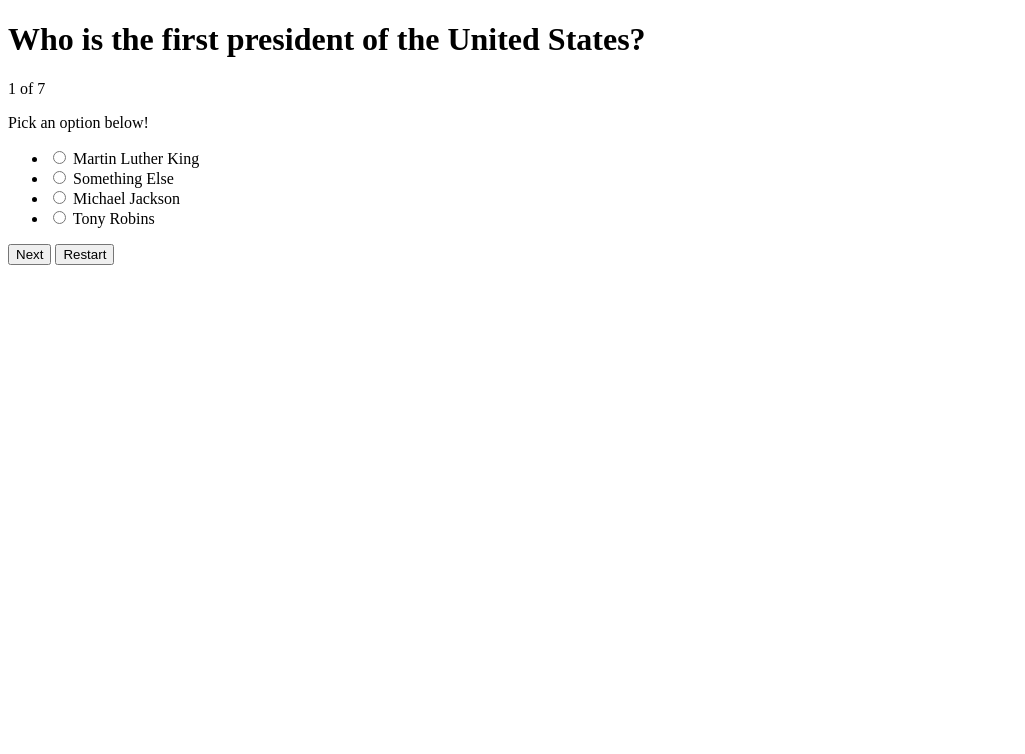
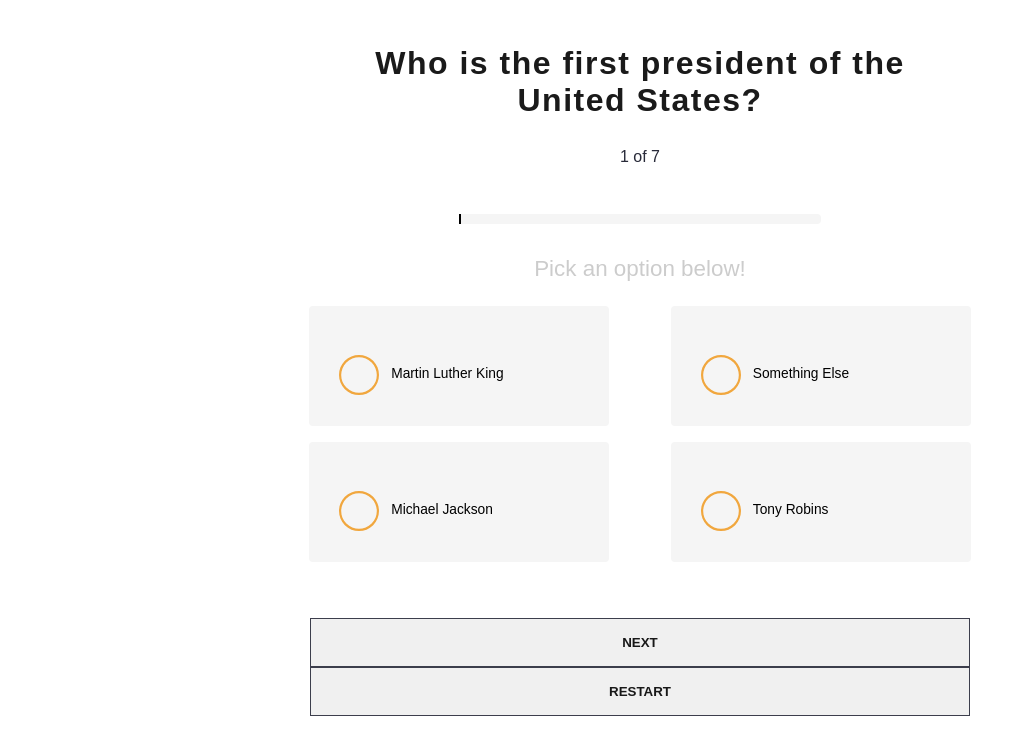
Before and after one commit to arnameti/JJJOOPQuiz, a plain HTML site: page index.html in a window 1280 px wide. Shown: the whole page, without its empty margins (0-1025 px from the left). Drawn offline with Linux system fonts and the light colour scheme; a web font is replaced by a local one.

Commit message:
adding css

```diff
--- a/css/style.css
+++ b/css/style.css
@@ -0,0 +1,144 @@
+@import url("https//fonts.google.apis.com/css?family=Raleway|PT+Serif:700");
+
+:root {
+  --main-font-color: #1a1a1a;
+  --main-bg-color: #white;
+  --main-theme-color: rgb(243, 168, 47);
+  --light-white: #f5f5f5;
+  --light-gray: #ccc;
+  --light-black: #282a39;
+  --font-body-stack: Raleway, Charcoal, sans-serif;
+  --font-heading-stack: "PT Serif", sans-serif;
+
+  --container-width: 768px;
+}
+
+* {
+  padding: 0;
+  margin: 0;
+  box-sizing: border-box;
+}
+
+.container {
+  max-width: var(--container-width);
+  margin-right: auto;
+  margin-left: auto;
+}
+
+.button {
+  padding: 1rem 3.8rem;
+  text-transform: uppercase;
+  border: 1px solid #eee;
+  outline: 0;
+  opacity: 0.9;
+  font-weight: bold;
+  transition: 0.3s all ease;
+}
+
+.button:hover {
+  opacity: 1;
+  background-color: var(--light-black);
+  color: white;
+}
+
+.button.button--bordered {
+  border: 1px solid var(--light-black);
+}
+
+.jabquiz {
+  padding: 2rem 1.4rem;
+}
+
+.jabquiz__question-box {
+  text-align: center;
+}
+
+.jabquiz__question {
+  font-family: var(--font-heading-stack);
+  font-weight: bold;
+  letter-spacing: 1.5px;
+  padding: 0.8rem 4rem;
+  color: var(--main-font-color);
+}
+
+.jabquiz__tracker {
+  font-family: var(--font-body-stack);
+  color: var(--light-black);
+  padding: 1rem;
+}
+
+.jabquiz__tagline {
+  font-family: var(--font-body-stack);
+  color: var(--light-gray);
+  font-size: 1.4rem;
+}
+
+.progress {
+  border-radius: 4px;
+  margin: 2rem auto;
+  width: 50%;
+  background-color: var(--light-white);
+}
+
+.progress__inner {
+  height: 10px;
+  width: 0%;
+  background-color: var(--main-theme-color);
+  border-right: 2px solid black;
+}
+
+.jabquiz__choices-box {
+}
+
+.jabquiz__choices {
+  list-style-type: none;
+  margin: 1rem auto;
+  display: flex;
+  flex-wrap: wrap;
+}
+
+.jabquiz__choice {
+  min-width: 300px;
+  border-radius: 4px;
+  background: var(--light-white);
+  margin: 0.5rem auto;
+  font-family: sans-serif;
+  color: (var(--light-black));
+  font-size: 0.86rem;
+}
+
+.jabquiz__label {
+  padding: 2rem 2rem;
+  display: flex;
+  position: relative;
+  align-items: center;
+}
+
+.jabquiz__choices input {
+  opacity: 0;
+}
+
+.jabquiz__choices input:checked + label {
+  color: var(--main-theme-color);
+}
+.jabquiz__choices input:checked + label i {
+  background-image: url("../images/circle-filled.svg");
+}
+.jabquiz__choices label i {
+  background: url("../images/circle-outline.svg");
+  background-size: 40px;
+  height: 40px;
+  width: 40px;
+  display: inline-block;
+  position: relative;
+  top: 1px;
+  left: -2px;
+  margin-right: 10px;
+}
+
+.jabquiz__footer {
+  padding: 2rem;
+  display: flex;
+  flex-direction: column;
+  margin-bottom: 0.5rem;
+}
--- a/index.html
+++ b/index.html
@@ -12,7 +12,7 @@
       <div class="container">
         <div class="jabquiz">
           <div class="jabquiz__question-box">
-            <h1 class="japquiz__question">
+            <h1 class="jabquiz__question">
               Who is the first president of the United States?
             </h1>
             <p class="jabquiz__tracker">1 of 7</p>
@@ -43,10 +43,10 @@
                   type="radio"
                   name="choice"
                   class="jabquiz__input"
-                  id="choice0"
+                  id="choice1"
                   id
                 />
-                <label for="choice0" class="jabquiz__label">
+                <label for="choice1" class="jabquiz__label">
                   <i></i>
                   Something Else
                 </label>
@@ -57,10 +57,10 @@
                   type="radio"
                   name="choice"
                   class="jabquiz__input"
-                  id="choice0"
+                  id="choice2"
                   id
                 />
-                <label for="choice0" class="jabquiz__label">
+                <label for="choice2" class="jabquiz__label">
                   <i></i>
                   Michael Jackson
                 </label>
@@ -71,10 +71,10 @@
                   type="radio"
                   name="choice"
                   class="jabquiz__input"
-                  id="choice0"
+                  id="choice3"
                   id
                 />
-                <label for="choice0" class="jabquiz__label">
+                <label for="choice3" class="jabquiz__label">
                   <i></i>
                   Tony Robins
                 </label>
```
Also changed, not shown: images/circle-filled.svg (added), images/circle-outline.svg (added).
